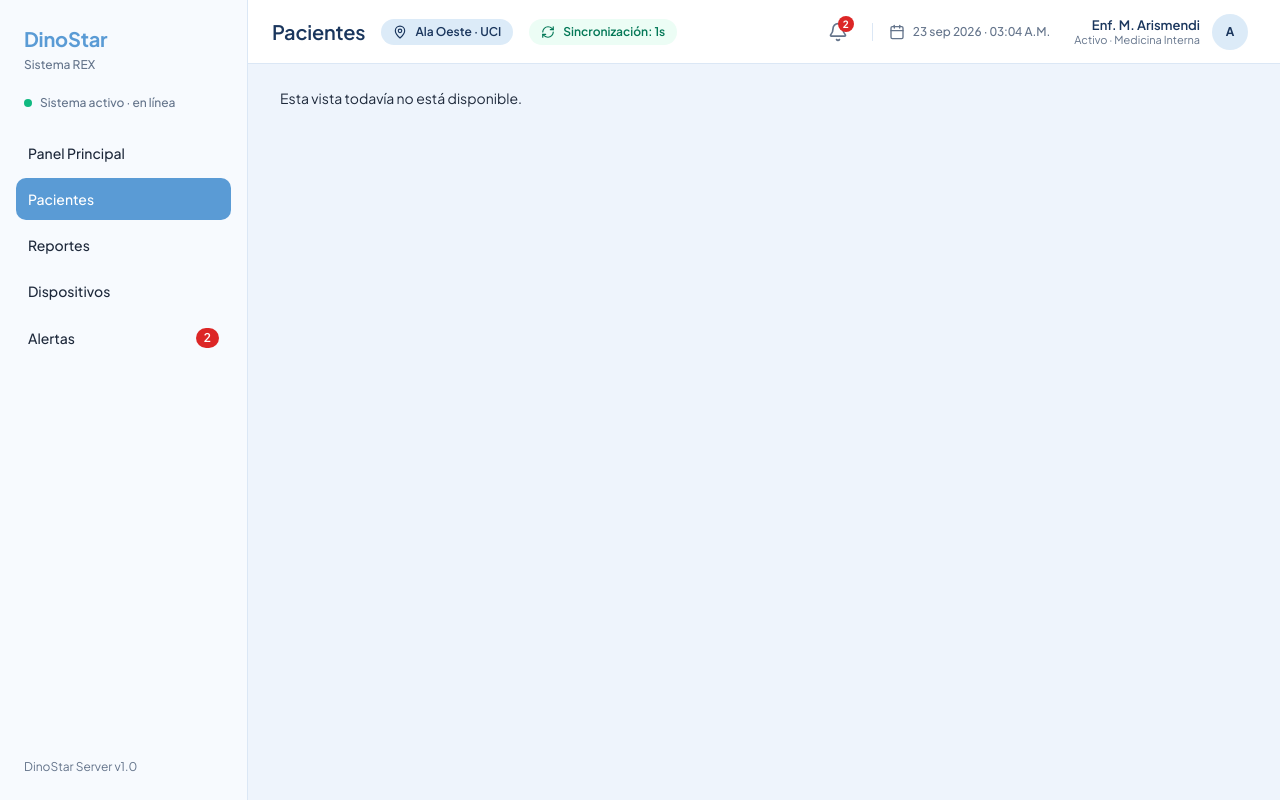
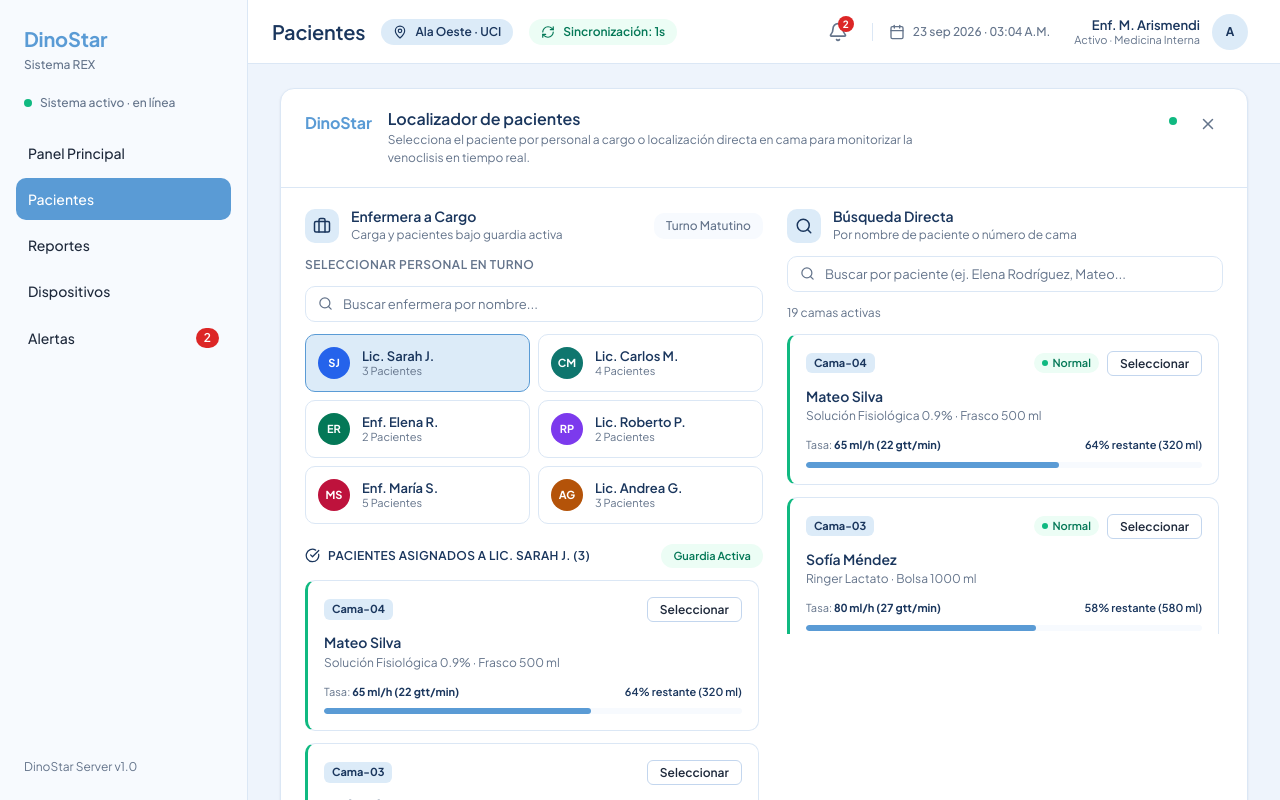
Before and after one commit to Moctezuma557/DinoStar-Server, a React (Vite) app in the folder frontend/: page /pacientes in a window 1280 px wide. Built offline with nearby package versions, Linux system fonts and the light colour scheme.

Commit message:
feat(#63): crear la pagina de pacientes y su ruta

```diff
--- a/frontend/src/App.jsx
+++ b/frontend/src/App.jsx
@@ -14,6 +14,7 @@ import { navigationItems } from "./config/navigation";
 import Login from "./pages/login";
 import Dashboard from "./pages/dashboard";
 import Paciente from "./pages/paciente";
+import Pacientes from "./pages/pacientes";
 
 // Datos temporales hasta que exista la autenticación real.
 const enfermeraDemo = {
@@ -64,6 +65,7 @@ export default function App() {
         {/* Dentro del layout */}
         <Route element={<AppShell />}>
           <Route path="/dashboard" element={<Dashboard />} />
+          <Route path="/pacientes" element={<Pacientes />} />
           <Route path="/paciente/:id" element={<Paciente />} />
           <Route path="*" element={<VistaEnConstruccion />} />
         </Route>
--- /dev/null
+++ b/frontend/src/pages/pacientes.jsx
@@ -0,0 +1,13 @@
+import { useNavigate } from "react-router-dom";
+import LocalizadorPacientes from "../components/LocalizadorPacientes";
+
+export default function Pacientes() {
+  const navigate = useNavigate();
+
+  return (
+    <LocalizadorPacientes
+      onCerrar={() => navigate("/dashboard")}
+      onConfirmar={(paciente) => navigate(`/paciente/${paciente.id}`)}
+    />
+  );
+}
```
